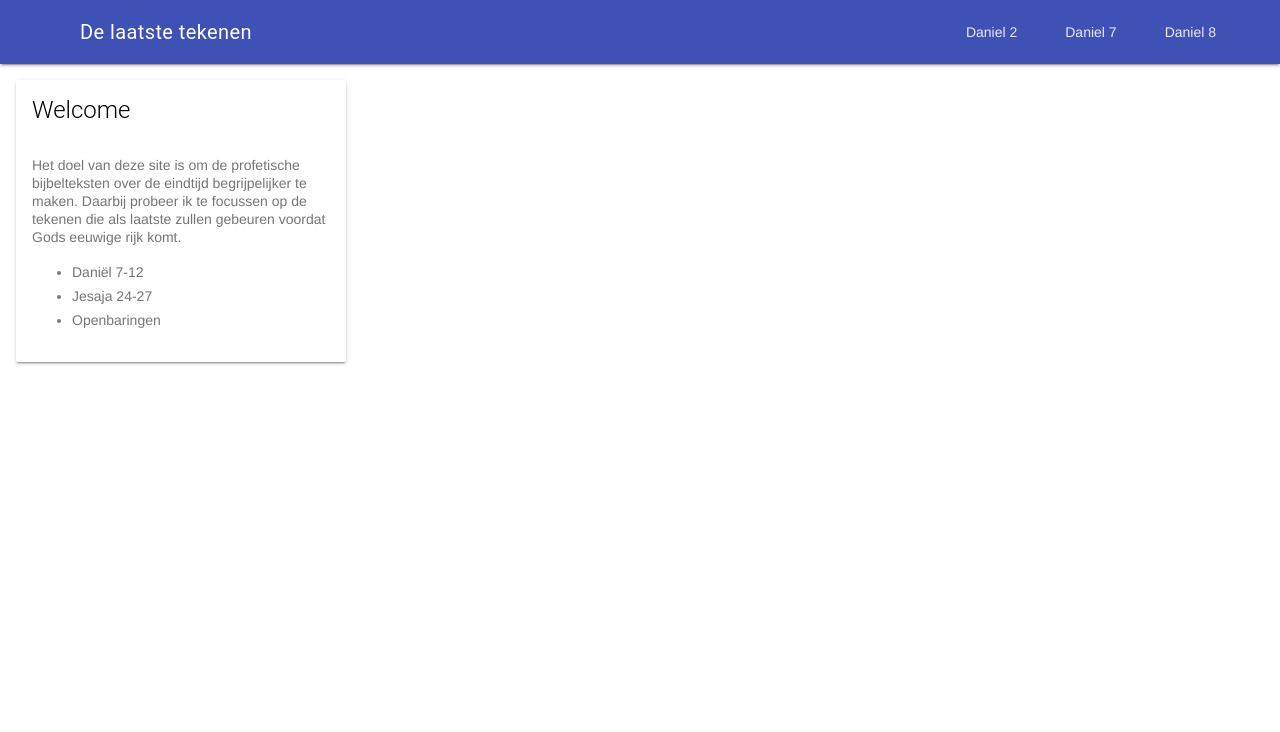
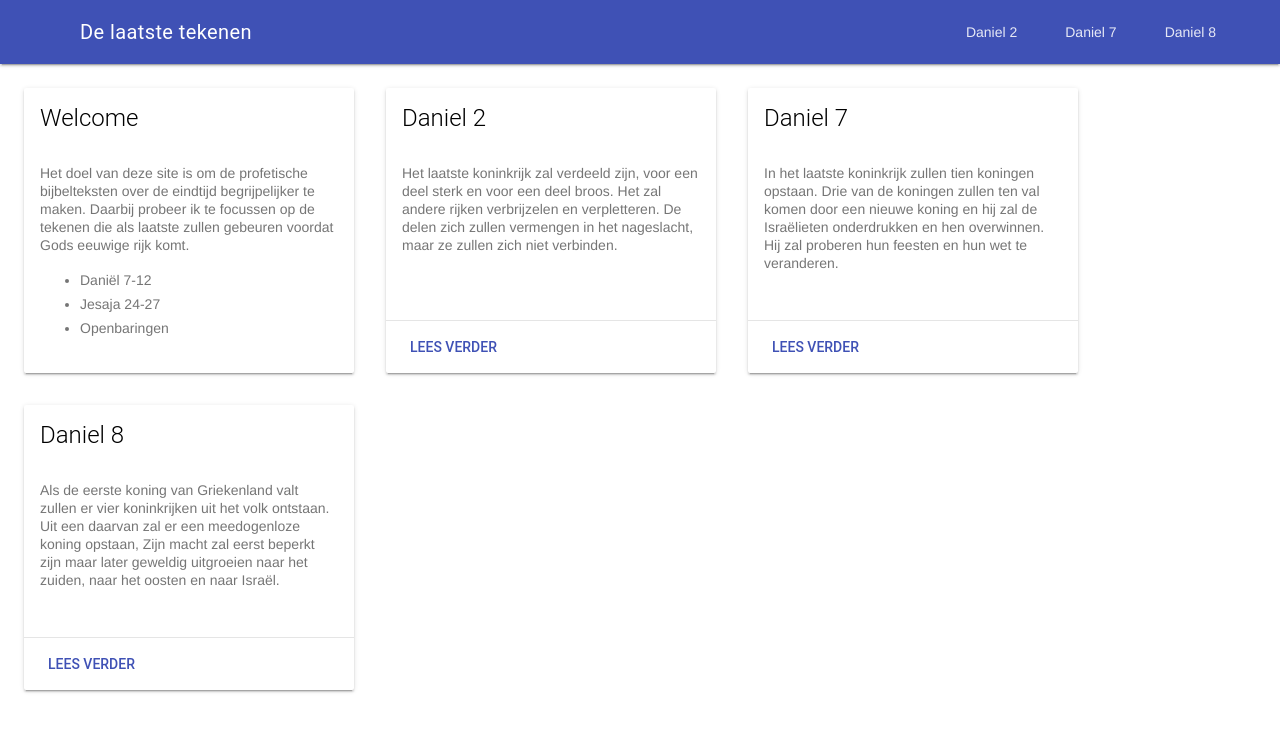
Before and after one commit to tomasvanrijsse/the-last-signs, a Jekyll site: the page built from index.html, in a window 1280 px wide. Shown: the top 732 px of the page. Built offline with Jekyll 4.4.1, drawn with Linux system fonts in a browser that asks for light colours; nearby versions of some CDN libraries.

Commit message:
home excerpts

```diff
--- a/_chapters/daniel-2.html
+++ b/_chapters/daniel-2.html
@@ -1,6 +1,10 @@
 ---
 layout: chapter
 title:  "Daniel 2"
+excerpt: |
+    Het laatste koninkrijk zal verdeeld zijn, voor een deel sterk en voor een deel broos.
+    Het zal andere rijken verbrijzelen en verpletteren.
+    De delen zich zullen vermengen in het nageslacht, maar ze zullen zich niet verbinden.
 summary: |
     <ol class="timeline" style="margin:0; padding-left: 20px;">
         <li class="align" data-align-no="1">[Nebukadnezar is het] hoofd van goud</li>
--- a/_chapters/daniel-7.html
+++ b/_chapters/daniel-7.html
@@ -1,6 +1,10 @@
 ---
 layout: chapter
 title:  "Daniel 7"
+excerpt: |
+    In het laatste koninkrijk zullen tien koningen opstaan.
+    Drie van de koningen zullen ten val komen door een nieuwe koning en hij zal de Isra&euml;lieten onderdrukken en hen overwinnen.
+    Hij zal proberen hun feesten en hun wet te veranderen.
 summary: |
     <p><span class="align" data-align-no="17"><span class="verse-no">17 </span>Vier koningen/koninkrijken zullen uit de aarde opkomen.</span>
         <span class="align" data-align-no="23"><span class="verse-no">23 </span>Het vierde koninkrijk dat zal komen is anders dan alle andere koninkrijken, het zal de hele aarde verslinden, vertrappen en vermorzelen.</span>
--- a/_chapters/daniel-8.html
+++ b/_chapters/daniel-8.html
@@ -1,6 +1,10 @@
 ---
 layout: chapter
 title: Daniel 8
+excerpt: |
+    Als de eerste koning van Griekenland valt zullen er vier koninkrijken uit het volk ontstaan.
+    Uit een daarvan zal er een meedogenloze koning opstaan,
+    Zijn macht zal eerst beperkt zijn maar later geweldig uitgroeien naar het zuiden, naar het oosten en naar Isra&euml;l.
 summary: |
     <ol class="timeline">
         <li class="align" data-align-no="19">
--- a/_layouts/home.html
+++ b/_layouts/home.html
@@ -1,12 +1,8 @@
 ---
 layout: default
 ---
-<main class="mdl-layout__content">
+<main class="mdl-layout__content" id="home">
 
-    <div class="mdl-grid">
-        <div class="mdl-cell mdl-color-text--grey-800 mdl-cell--12-col">
-            {{ content }}
-        </div>
-    </div>
+    {{ content }}
 
 </main>
--- a/css/main.scss
+++ b/css/main.scss
@@ -178,3 +178,17 @@ span.verse-no {
         }
     }
 }
+
+#home {
+    margin:8px;
+    .mdl-card {
+        float:left;
+        margin:16px;
+        height: 285px;
+        display: flex;
+        flex-direction: column;
+        .mdl-card__supporting-text {
+            flex: 1;
+        }
+    }
+}
--- a/index.html
+++ b/index.html
@@ -2,7 +2,7 @@
 layout: home
 ---
 
-<div class="demo-card-wide mdl-card mdl-shadow--2dp">
+<div class="mdl-card mdl-shadow--2dp">
     <div class="mdl-card__title">
         <h2 class="mdl-card__title-text">Welcome</h2>
     </div>
@@ -25,3 +25,19 @@ layout: home
         </button>
     </div>-->
 </div>
+
+{% for chapter in site.chapters %}
+<div class="mdl-card mdl-shadow--2dp">
+    <div class="mdl-card__title">
+        <h2 class="mdl-card__title-text">{{ chapter.title }}</h2>
+    </div>
+    <div class="mdl-card__supporting-text">
+        {{ chapter.excerpt }}
+    </div>
+    <div class="mdl-card__actions mdl-card&#45;&#45;border">
+        <a href="{{ chapter.url | prepend: site.baseurl }}" class="mdl-button mdl-button&#45;&#45;colored mdl-js-button mdl-js-ripple-effect">
+            Lees verder
+        </a>
+    </div>
+</div>
+{% endfor %}
```
